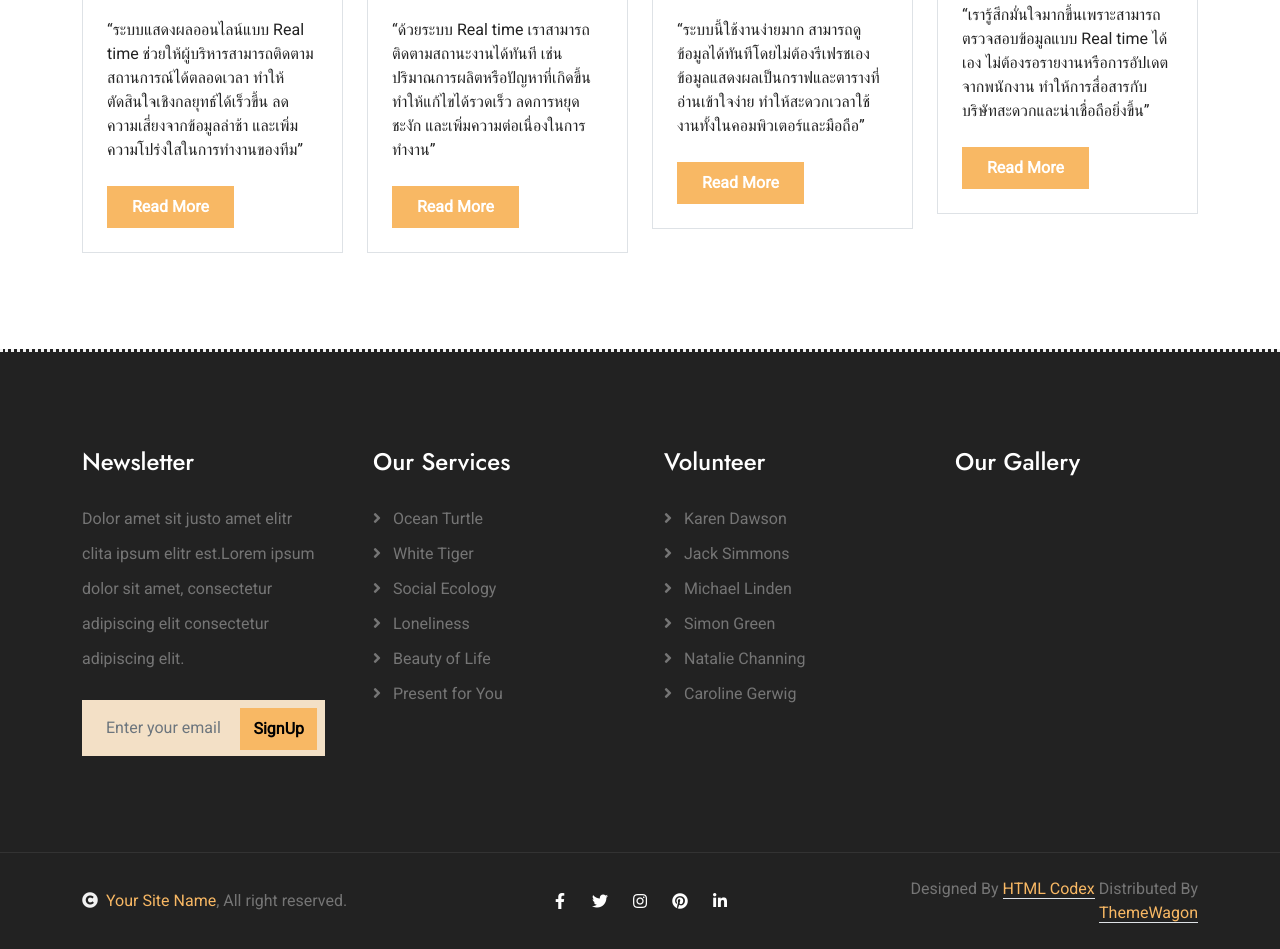
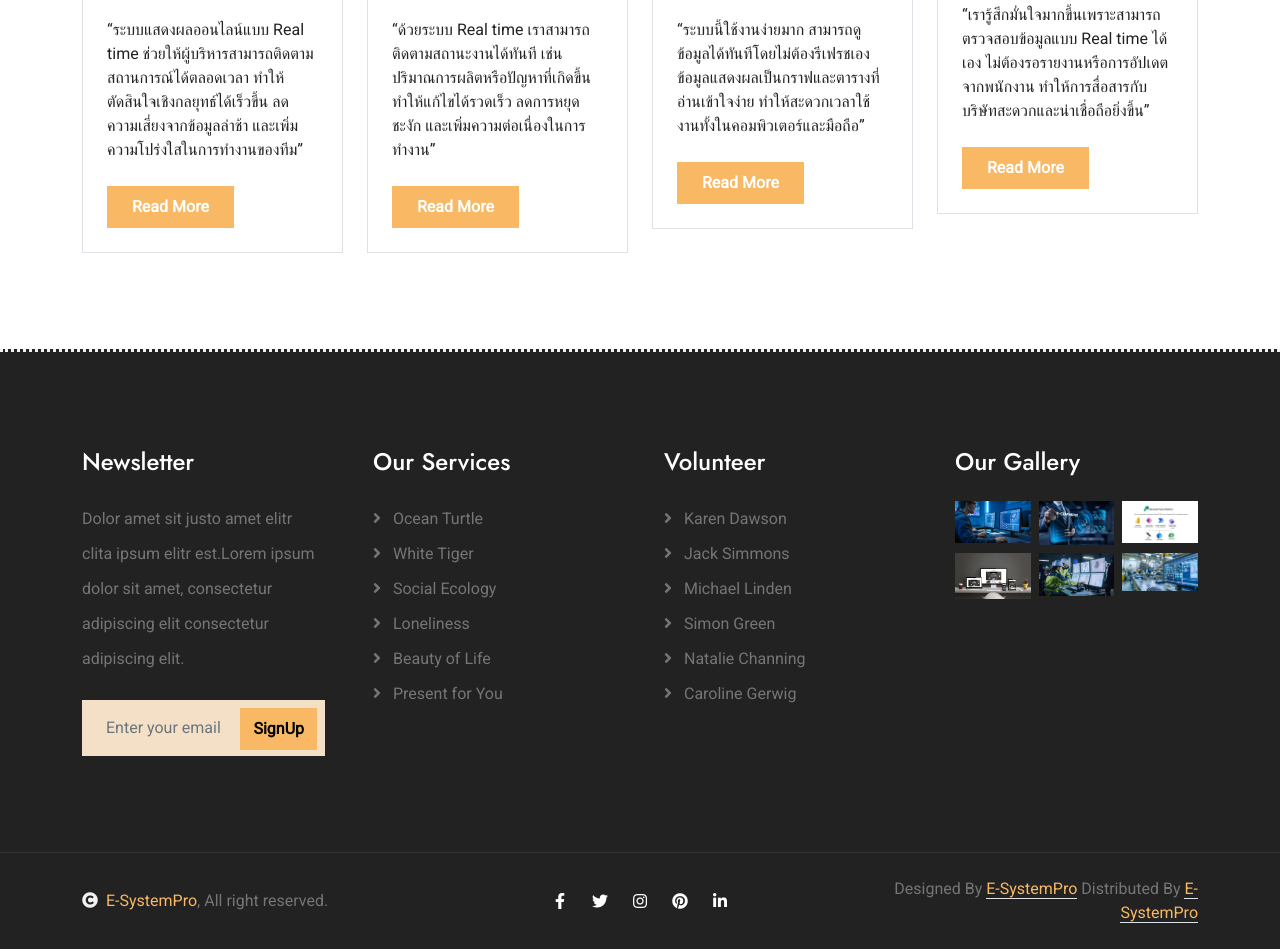
Before and after one commit to E-SyStemPro/E-SystemPro, a plain HTML site: page Visualization.html in a window 1280 px wide. Shown: the part 1016-1965 px from the top of the page. Drawn offline with nearby package versions, Linux system fonts and the light colour scheme.

Commit message:
Update Visualization.html

```diff
--- a/Visualization.html
+++ b/Visualization.html
@@ -213,7 +213,7 @@
 
 
 
-        <!-- Footer Start -->
+          <!-- Footer Start -->
         <div class="container-fluid footer bg-dark text-body py-5">
             <div class="container py-5">
                 <div class="row g-5">
@@ -255,49 +255,49 @@
                             <div class="row g-2">
                                 <div class="col-4">
                                     <div class="footer-gallery">
-                                        <img src="img/gallery-footer-1.jpg" class="img-fluid w-100" alt="">
+                                        <img src="img/Hardware1.jpg" class="img-fluid w-100" alt="">
                                         <div class="footer-search-icon">
-                                            <a href="img/gallery-footer-1.jpg" data-lightbox="footerGallery-1" class="my-auto"><i class="fas fa-search-plus text-white"></i></a>
+                                            <a href="img/Hardware1.jpg" data-lightbox="footerGallery-1" class="my-auto"><i class="fas fa-search-plus text-white"></i></a>
                                         </div>
                                     </div>
                                </div>
                                <div class="col-4">
                                     <div class="footer-gallery">
-                                        <img src="img/gallery-footer-2.jpg" class="img-fluid w-100" alt="">
+                                        <img src="img/E-Commerce.jpeg" class="img-fluid w-100" alt="">
                                         <div class="footer-search-icon">
-                                            <a href="img/gallery-footer-2.jpg" data-lightbox="footerGallery-2" class="my-auto"><i class="fas fa-search-plus text-white"></i></a>
+                                            <a href="img/E-Commerce.jpeg" data-lightbox="footerGallery-2" class="my-auto"><i class="fas fa-search-plus text-white"></i></a>
                                         </div>
                                     </div>
                                </div>
                                 <div class="col-4">
                                     <div class="footer-gallery">
-                                        <img src="img/gallery-footer-3.jpg" class="img-fluid w-100" alt="">
+                                        <img src="img/platform.png" class="img-fluid w-100" alt="">
                                         <div class="footer-search-icon">
-                                            <a href="img/gallery-footer-3.jpg" data-lightbox="footerGallery-3" class="my-auto"><i class="fas fa-search-plus text-white"></i></a>
+                                            <a href="img/platform.png" data-lightbox="footerGallery-3" class="my-auto"><i class="fas fa-search-plus text-white"></i></a>
                                         </div>
                                     </div>
                                </div>
                                 <div class="col-4">
                                     <div class="footer-gallery">
-                                        <img src="img/gallery-footer-4.jpg" class="img-fluid w-100" alt="">
+                                        <img src="img/website.png" class="img-fluid w-100" alt="">
                                         <div class="footer-search-icon">
-                                            <a href="img/gallery-footer-4.jpg" data-lightbox="footerGallery-4" class="my-auto"><i class="fas fa-search-plus text-white"></i></a>
+                                            <a href="img/website.png" data-lightbox="footerGallery-4" class="my-auto"><i class="fas fa-search-plus text-white"></i></a>
                                         </div>
                                     </div>
                                </div>
                                 <div class="col-4">
                                     <div class="footer-gallery">
-                                        <img src="img/gallery-footer-5.jpg" class="img-fluid w-100" alt="">
+                                        <img src="img/News1.jpg" class="img-fluid w-100" alt="">
                                         <div class="footer-search-icon">
-                                            <a href="img/gallery-footer-5.jpg" data-lightbox="footerGallery-5" class="my-auto"><i class="fas fa-search-plus text-white"></i></a>
+                                            <a href="img/News1.jpg" data-lightbox="footerGallery-5" class="my-auto"><i class="fas fa-search-plus text-white"></i></a>
                                         </div>
                                     </div>
                                </div>
                                <div class="col-4">
 									<div class="footer-gallery">
-										<img src="img/gallery-footer-6.jpg" class="img-fluid w-100" alt="">
+										<img src="img/News3.jpg" class="img-fluid w-100" alt="">
                                         <div class="footer-search-icon">
-                                            <a href="img/gallery-footer-6.jpg" data-lightbox="footerGallery-6" class="my-auto"><i class="fas fa-search-plus text-white"></i></a>
+                                            <a href="img/News3.jpg" data-lightbox="footerGallery-6" class="my-auto"><i class="fas fa-search-plus text-white"></i></a>
                                         </div>
 									</div>
 								</div>
@@ -310,14 +310,12 @@
         <!-- Footer End -->
 
 
-
-
         <!-- Copyright Start -->
         <div class="container-fluid copyright py-4">
             <div class="container">
                 <div class="row g-4 align-items-center">
                     <div class="col-md-4 text-center text-md-start mb-md-0">
-                        <span class="text-body"><a href="#"><i class="fas fa-copyright text-light me-2"></i>Your Site Name</a>, All right reserved.</span>
+                        <span class="text-body"><a href="#"><i class="fas fa-copyright text-light me-2"></i>E-SystemPro</a>, All right reserved.</span>
                     </div>
                     <div class="col-md-4 text-center">
                         <div class="d-flex align-items-center justify-content-center">
@@ -328,7 +326,11 @@
                             <a href="#" class="btn-hover-color btn-square text-white me-0"><i class="fab fa-linkedin-in"></i></a>
                         </div>
                     </div>
-                    <div class="col-md-4 text-center text-md-end text-body">Designed By <a class="border-bottom" href="https://htmlcodex.com">HTML Codex</a> Distributed By <a class="border-bottom" href="https://themewagon.com">ThemeWagon</a>
+                    <div class="col-md-4 text-center text-md-end text-body">
+                        <!--/*** This template is free as long as you keep the below author’s credit link/attribution link/backlink. ***/-->
+                        <!--/*** If you'd like to use the template without the below author’s credit link/attribution link/backlink, ***/-->
+                        <!--/*** you can purchase the Credit Removal License from "https://htmlcodex.com/credit-removal". ***/-->
+                        Designed By <a class="border-bottom" href="index.html">E-SystemPro</a> Distributed By <a class="border-bottom" href="index.html">E-SystemPro</a>
                     </div>
                 </div>
             </div>
@@ -356,4 +358,5 @@
     <script src="js/main.js"></script>
     </body>
 
+
 </html>
```
